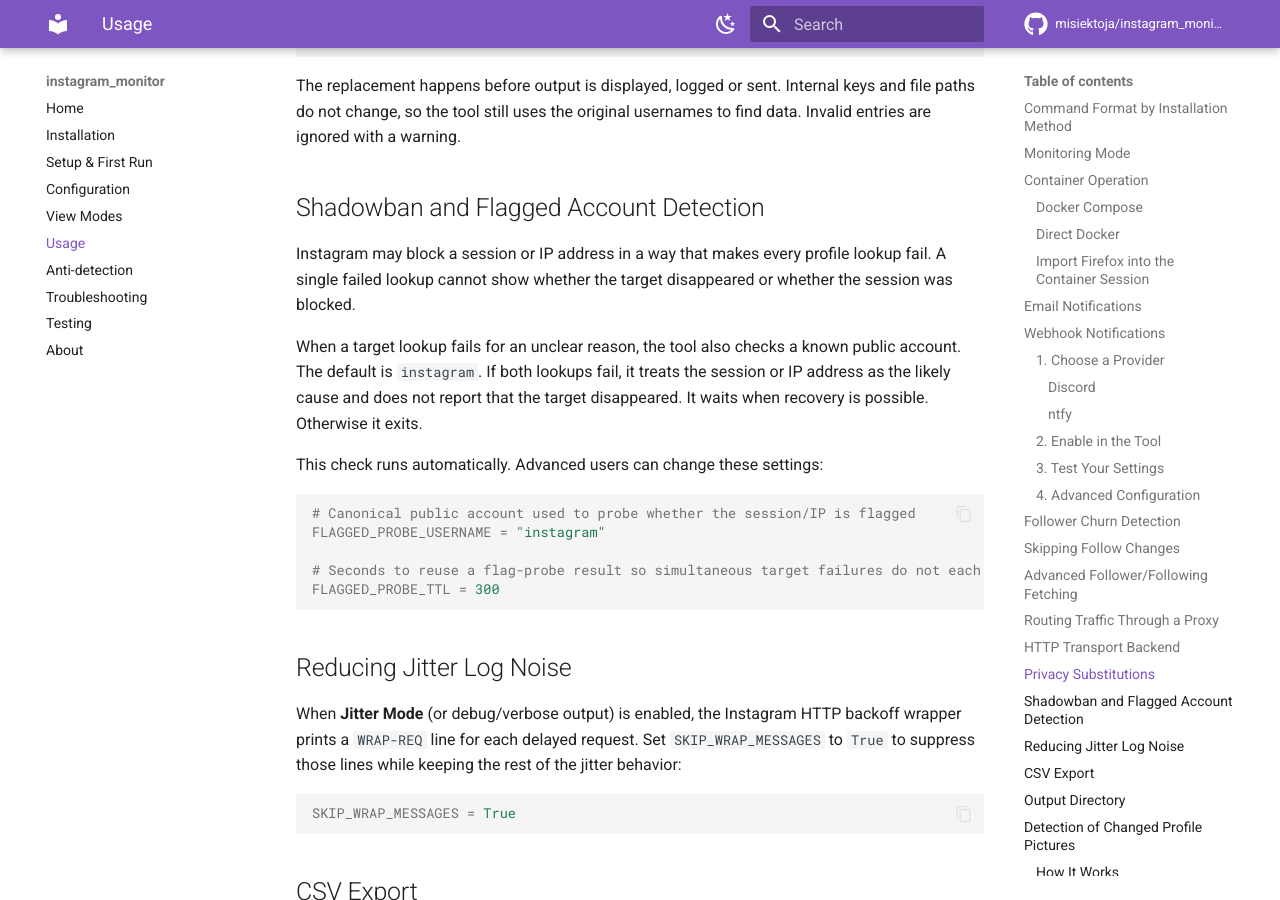
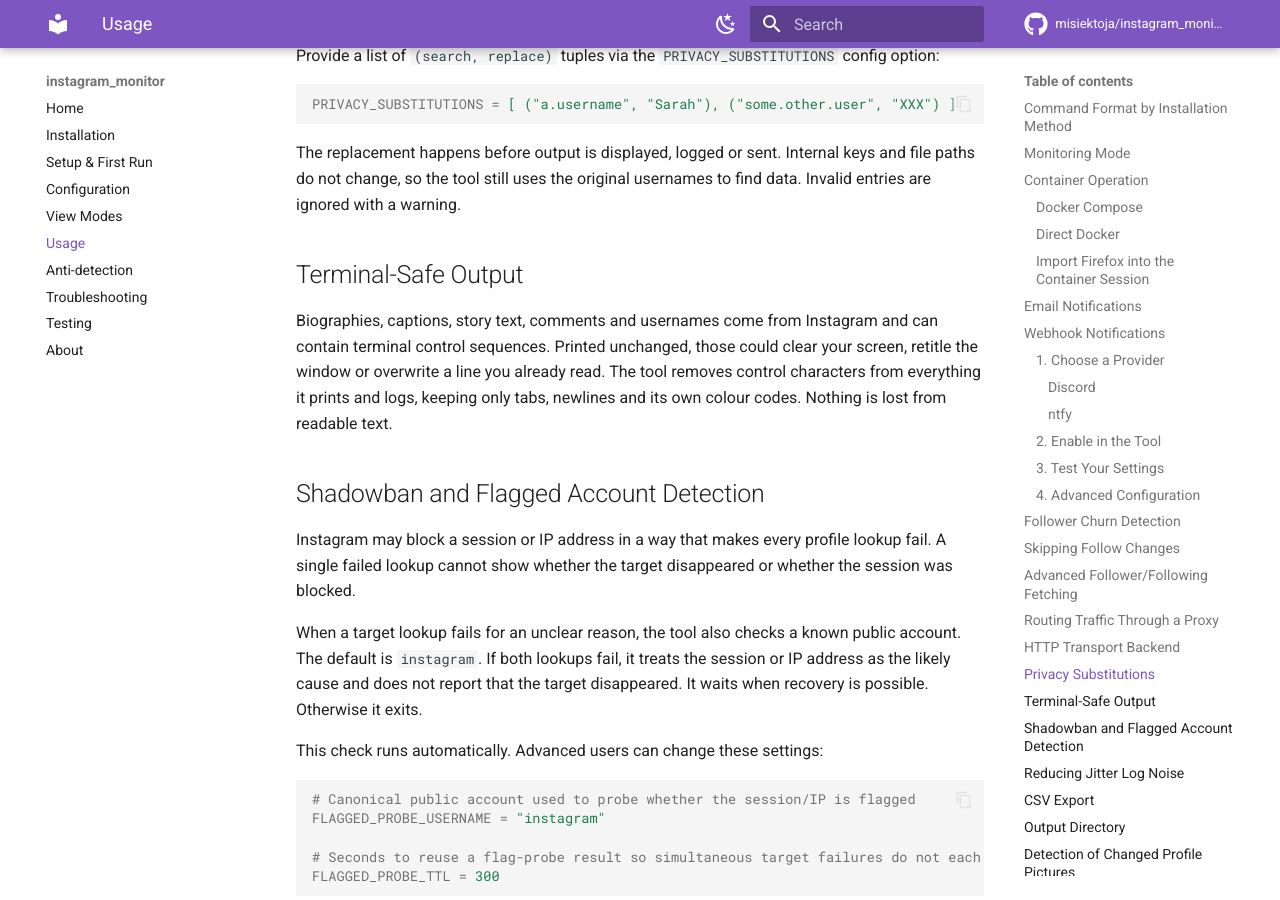
Before and after one commit to misiektoja/instagram_monitor, an MkDocs documentation site: the page built from docs/usage.md, in a window 1280 px wide and 900 px high, scrolled down 16412 px. Built offline with MkDocs 1.6.1 and Material for MkDocs 9.7.7, drawn with Linux system fonts in a browser that asks for light colours; comment, search, counter and statistics services are not loaded; some of the changed text lies outside the part shown.

Commit message:
docs(usage): document safe exports and delivery tests

````diff
--- a/docs/usage.md
+++ b/docs/usage.md
@@ -397,6 +397,8 @@
 instagram_monitor --webhook-provider ntfy --webhook-url "https://ntfy.sh/your-private-topic" --send-test-webhook
 ```
 
+A test notification is always delivered when the URL and provider are valid. It does not require the event switches below, so you can confirm delivery before deciding which notifications to enable.
+
 <a id="4-advanced-configuration"></a>
 ### 4. Advanced Configuration
 
@@ -584,6 +586,11 @@
 
 The replacement happens before output is displayed, logged or sent. Internal keys and file paths do not change, so the tool still uses the original usernames to find data. Invalid entries are ignored with a warning.
 
+<a id="terminal-safe-output"></a>
+## Terminal-Safe Output
+
+Biographies, captions, story text, comments and usernames come from Instagram and can contain terminal control sequences. Printed unchanged, those could clear your screen, retitle the window or overwrite a line you already read. The tool removes control characters from everything it prints and logs, keeping only tabs, newlines and its own colour codes. Nothing is lost from readable text.
+
 <a id="shadowban-and-flagged-account-detection"></a>
 ## Shadowban and Flagged Account Detection
 
@@ -632,6 +639,8 @@
 3. **Relative path without `OUTPUT_DIR`**
     * With one target, the path is relative to the current directory.
     * With several targets, one file per target is created in the current directory as `<CSV_FILE_basename>_<username>.csv`.
+
+A biography, caption or other Instagram text that starts with `=`, `+`, `-`, `@`, a tab or a carriage return is written with a leading apostrophe. Spreadsheet software treats those characters as the start of a formula, so the apostrophe keeps the exported text as text. Numbers such as follower counts are unaffected.
 
 <a id="output-directory"></a>
 ## Output Directory
````
